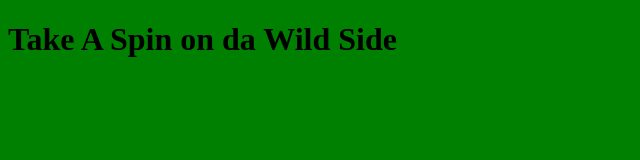
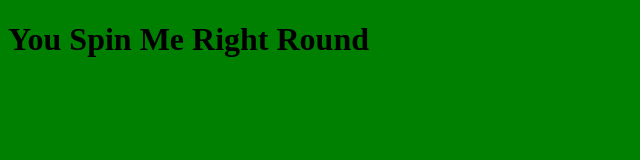
Before and after one commit to xXxYoLoSwAgxXx/prep_roulette, a plain HTML site: page index.html in a window 1280 px wide. Shown: the whole page, without its empty margins (0-640 px from the left). Drawn offline with Linux system fonts and the light colour scheme.

Commit message:
clean version

```diff
--- a/index.html
+++ b/index.html
@@ -6,8 +6,12 @@
   <link rel="stylesheet" href="css/styles.css">
 </head>
 <body>
-  <h1>Take A Spin on da Wild Side</h1>
+  <h1>You Spin Me Right Round</h1>
 
-  <script src="js/app.js"></script>
+
+
+
+
+<script src="js/app.js"></script>
 </body>
 </html>
```
